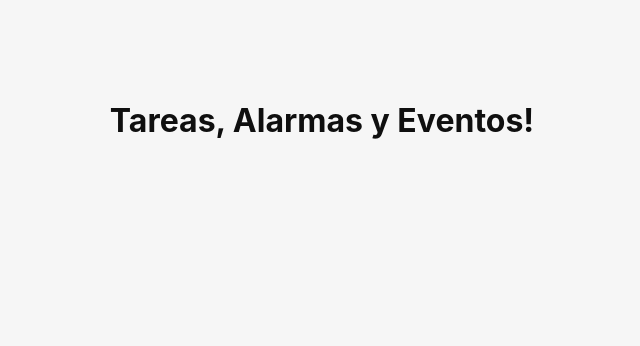
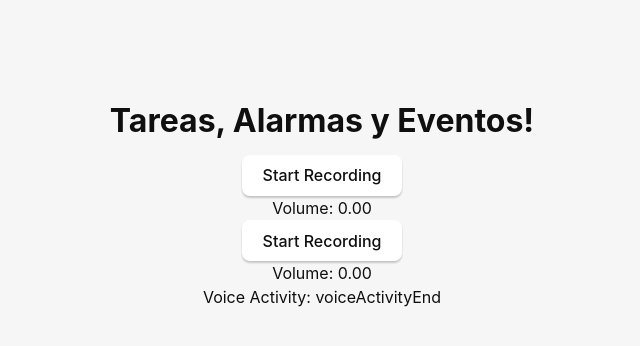
Before and after one commit to EdAlXGoAm/IAXGOAM-WebApp, a React (Create React App) app in the folder aixgoam/: page / in a window 1280 px wide. Shown: the top 346 px of the page, without its empty margins (318-958 px from the left). Built offline with nearby package versions, Linux system fonts and the light colour scheme.

Commit message:
Adding Audio Recorder and Monitor Real Time

```diff
--- a/aixgoam/src/Home.js
+++ b/aixgoam/src/Home.js
@@ -1,4 +1,6 @@
 import { useState } from "react";
+import AudioRecorder from "./components/AudioRecorder";
+import AudioMonitorRealTime from "./components/AudioMonitorRealTime";
 
 function Home() {
     return (
@@ -11,6 +13,13 @@ function Home() {
 
         <div className="row">
             <div className="col">
+                <AudioRecorder />
+            </div>
+        </div>
+
+        <div className="row">
+            <div className="col">
+                <AudioMonitorRealTime />
             </div>
         </div>
         </div>
--- /dev/null
+++ b/aixgoam/src/components/AudioMonitorRealTime.js
@@ -0,0 +1,110 @@
+import React, { useState, useRef, useEffect } from 'react';
+
+const AudioRecorder = () => {
+  const [recording, setRecording] = useState(false);
+  const [audioURLs, setAudioURLs] = useState([]);
+  const [volume, setVolume] = useState(0);
+  const [averageVolume, setAverageVolume] = useState(0);
+  const [voiceActivity, setVoiceActivity] = useState('voiceActivityEnd');
+  const mediaRecorderRef = useRef(null);
+  const audioChunksRef = useRef([]);
+  const audioContextRef = useRef(null);
+  const analyserRef = useRef(null);
+  const dataArrayRef = useRef(null);
+  const volumeSumRef = useRef(0);
+  const volumeCountRef = useRef(0);
+  const silenceTimerRef = useRef(null);
+
+  useEffect(() => {
+    if (recording) {
+      const updateVolume = () => {
+        analyserRef.current.getByteFrequencyData(dataArrayRef.current);
+        const sum = dataArrayRef.current.reduce((a, b) => a + b, 0);
+        const avg = sum / dataArrayRef.current.length;
+        setVolume(avg);
+        volumeSumRef.current += avg;
+        volumeCountRef.current += 1;
+
+        if (avg > 20) {
+          if (voiceActivity === 'voiceActivityEnd') {
+            setVoiceActivity('voiceActivityStart');
+            startInterventionRecording();
+          }
+          if (silenceTimerRef.current) {
+            clearTimeout(silenceTimerRef.current);
+            silenceTimerRef.current = null;
+          }
+        } else {
+          if (voiceActivity === 'voiceActivityStart') {
+            if (!silenceTimerRef.current) {
+              silenceTimerRef.current = setTimeout(() => {
+                setVoiceActivity('voiceActivityEnd');
+                stopInterventionRecording();
+              }, 1000);
+            }
+          }
+        }
+      };
+
+      const interval = setInterval(updateVolume, 100);
+      return () => clearInterval(interval);
+    }
+  }, [recording, voiceActivity]);
+
+  const startInterventionRecording = () => {
+    mediaRecorderRef.current.start();
+    audioChunksRef.current = [];
+  };
+
+  const stopInterventionRecording = () => {
+    mediaRecorderRef.current.stop();
+  };
+
+  const handleStartRecording = async () => {
+    const stream = await navigator.mediaDevices.getUserMedia({ audio: true });
+    mediaRecorderRef.current = new MediaRecorder(stream);
+    audioContextRef.current = new (window.AudioContext || window.webkitAudioContext)();
+    const source = audioContextRef.current.createMediaStreamSource(stream);
+    analyserRef.current = audioContextRef.current.createAnalyser();
+    analyserRef.current.fftSize = 256;
+    dataArrayRef.current = new Uint8Array(analyserRef.current.frequencyBinCount);
+    source.connect(analyserRef.current);
+
+    mediaRecorderRef.current.ondataavailable = (event) => {
+      audioChunksRef.current.push(event.data);
+    };
+
+    mediaRecorderRef.current.onstop = () => {
+      const audioBlob = new Blob(audioChunksRef.current, { type: 'audio/wav' });
+      const audioURL = URL.createObjectURL(audioBlob);
+      setAudioURLs((prevURLs) => [...prevURLs, audioURL]);
+      setAverageVolume(volumeSumRef.current / volumeCountRef.current);
+      audioChunksRef.current = [];
+    };
+
+    setRecording(true);
+  };
+
+  const handleStopRecording = () => {
+    if (mediaRecorderRef.current.state !== 'inactive') {
+      mediaRecorderRef.current.stop();
+    }
+    setRecording(false);
+  };
+
+  return (
+    <div>
+      <button onClick={recording ? handleStopRecording : handleStartRecording}>
+        {recording ? 'Stop Recording' : 'Start Recording'}
+      </button>
+      {audioURLs.map((url, index) => (
+        <audio key={index} controls src={url} />
+      ))}
+      <div>Volume: {volume.toFixed(2)}</div>
+      {!recording && averageVolume > 0 && <div>Average Volume: {averageVolume.toFixed(2)}</div>}
+      <div>Voice Activity: {voiceActivity}</div>
+    </div>
+  );
+};
+
+export default AudioRecorder;
--- /dev/null
+++ b/aixgoam/src/components/AudioRecorder.js
@@ -0,0 +1,76 @@
+import React, { useState, useRef, useEffect } from 'react';
+
+const AudioRecorder = () => {
+  const [recording, setRecording] = useState(false);
+  const [audioURL, setAudioURL] = useState('');
+  const [volume, setVolume] = useState(0);
+  const [averageVolume, setAverageVolume] = useState(0);
+  const mediaRecorderRef = useRef(null);
+  const audioChunksRef = useRef([]);
+  const audioContextRef = useRef(null);
+  const analyserRef = useRef(null);
+  const dataArrayRef = useRef(null);
+  const volumeSumRef = useRef(0);
+  const volumeCountRef = useRef(0);
+
+  useEffect(() => {
+    if (recording) {
+      const updateVolume = () => {
+        analyserRef.current.getByteFrequencyData(dataArrayRef.current);
+        const sum = dataArrayRef.current.reduce((a, b) => a + b, 0);
+        const avg = sum / dataArrayRef.current.length;
+        setVolume(avg);
+        volumeSumRef.current += avg;
+        volumeCountRef.current += 1;
+      };
+      const interval = setInterval(updateVolume, 100);
+      return () => clearInterval(interval);
+    }
+  }, [recording]);
+
+  const handleStartRecording = async () => {
+    const stream = await navigator.mediaDevices.getUserMedia({ audio: true });
+    mediaRecorderRef.current = new MediaRecorder(stream);
+    audioContextRef.current = new (window.AudioContext || window.webkitAudioContext)();
+    const source = audioContextRef.current.createMediaStreamSource(stream);
+    analyserRef.current = audioContextRef.current.createAnalyser();
+    analyserRef.current.fftSize = 256;
+    dataArrayRef.current = new Uint8Array(analyserRef.current.frequencyBinCount);
+    source.connect(analyserRef.current);
+
+    mediaRecorderRef.current.ondataavailable = (event) => {
+      audioChunksRef.current.push(event.data);
+    };
+
+    mediaRecorderRef.current.onstop = () => {
+      const audioBlob = new Blob(audioChunksRef.current, { type: 'audio/wav' });
+      const audioURL = URL.createObjectURL(audioBlob);
+      setAudioURL(audioURL);
+      setAverageVolume(volumeSumRef.current / volumeCountRef.current);
+      audioChunksRef.current = [];
+      volumeSumRef.current = 0;
+      volumeCountRef.current = 0;
+    };
+
+    mediaRecorderRef.current.start();
+    setRecording(true);
+  };
+
+  const handleStopRecording = () => {
+    mediaRecorderRef.current.stop();
+    setRecording(false);
+  };
+
+  return (
+    <div>
+      <button onClick={recording ? handleStopRecording : handleStartRecording}>
+        {recording ? 'Stop Recording' : 'Start Recording'}
+      </button>
+      {audioURL && <audio controls src={audioURL} />}
+      <div>Volume: {volume.toFixed(2)}</div>
+      {!recording && averageVolume > 0 && <div>Average Volume: {averageVolume.toFixed(2)}</div>}
+    </div>
+  );
+};
+
+export default AudioRecorder;
```
